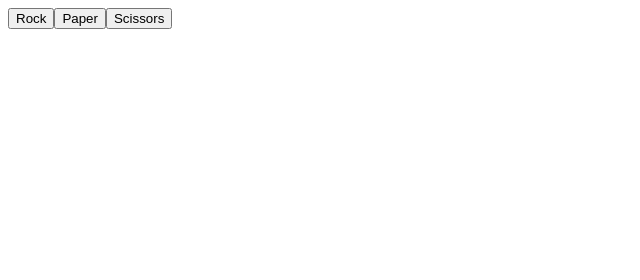
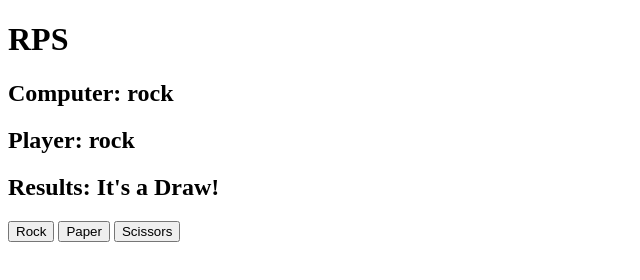
Before and after one commit to BlaqueC88/RockPaperScissors, a plain HTML site: page index.html in a window 1280 px wide. Both pictures are taken after a click on the button "Rock". Shown: the whole page, without its empty margins (0-640 px from the left). Drawn offline with Linux system fonts and the light colour scheme.

Commit message:
HTML & DOM
1) I added buttons and displays through the HTML instead of the DOM for convenience.
2) My playRound parameters are giving me undefined values, still working on that.

```diff
--- a/index.html
+++ b/index.html
@@ -9,9 +9,18 @@
 </head>
 <body>
 
-  <div id="rps"></div>
+  <h1 class="heading">RPS</h1>
 
-  <script type="module" src="script.js"></script>
+  <h2>Computer: <span id="computer"></span></h2>
+  <h2>Player: <span id="player"></span></h2>
+  <h2>Results: <span id="results"></span></h2>
+
+  <button id="rock">Rock</button>
+  <button id="paper">Paper</button>
+  <button id="scissors">Scissors</button>
+
+
+  <script src="script.js"></script>
 
 </body>
 </html>
--- a/script.js
+++ b/script.js
@@ -1,58 +1,60 @@
-const rps = document.querySelector("#rps");
+const playerChoiceDisplay = document.getElementById("player");
+const computerChoiceDisplay = document.getElementById("computer");
+const resultsDisplay = document.getElementById("results");
+const possibleChoices = document.querySelectorAll("button");
 
-const rock = document.createElement("button");
-const paper = document.createElement("button");
-const scissors = document.createElement("button");
+possibleChoices.forEach(possibleChoices => possibleChoices.addEventListener("click", (e) => {
+  playerSelection = e.target.id;
+  playerChoiceDisplay.innerHTML = playerSelection;
+  getComputerChoice();
+  playRound();
+}));
 
-rock.classList.add("rock");
-paper.classList.add("paper");
-scissors.classList.add("scissors");
-
-rock.textContent = "Rock";
-paper.textContent = "Paper";
-scissors.textContent = "Scissors";
-
-rps.appendChild(rock);
-rps.appendChild(paper);
-rps.appendChild(scissors);
-
-
-
-
-let computerChoice = ["rock", "paper", "scissors"]
-let playerChoice =
-
-// Your game is going to play against the computer, so begin with a function called getComputerChoice that will randomly return either ‘Rock’, ‘Paper’ or ‘Scissors’. We’ll use this function in the game to make the computer’s play. Tip: use the console to make sure this is returning the expected output before moving to the next step!
+let computerChoice;
 
 function getComputerChoice(computerSelection) {
-  computerSelection = computerChoice[Math.floor(Math.random() * computerChoice.length)];
+  computerSelection = Math.floor(Math.random() * possibleChoices.length) + 1
 
-  return computerSelection;
-
+  if (computerSelection === 1){
+    computerChoice = "rock";
+  }
+  else if (computerSelection === 2){
+    computerChoice = "paper";
+  }
+  else if (computerSelection === 3){
+    computerChoice = "scissors";
+  }
+  computerChoiceDisplay.innerHTML = computerChoice;
 };
 
-// Write a function that plays a single round of Rock Paper Scissors. The function should take two parameters - the playerSelection and computerSelection - and then return a string that declares the winner of the round like so: "You Lose! Paper beats Rock"
+let playerSelection;
+let results;
 
 function playRound(playerSelection, computerSelection){
 
     if (playerSelection === computerSelection){
-      return "It's a Draw!"
+      results = "It's a Draw!";
     }
     else if (playerSelection === "rock" && computerSelection === "paper"){
-      return "You Lose! Paper beats Rock";
+      results = "You Lose! Paper beats Rock";
     }
     else if (playerSelection === "paper" && computerSelection === "scissors"){
-      return "You Lose! Scissors beats Paper";
+      results = "You Lose! Scissors beats Paper";
     }
     else if (playerSelection === "scissors" && computerSelection === "rock"){
-      return "You Lose! Rock beats Scissors";
+      results = "You Lose! Rock beats Scissors";
     }
-    else {
-      return "You Win!";
+    else if (playerSelection === "paper" && computerSelection === "rock"){
+      results = "You Win! Paper beats Rock";
     }
-
+    else if (playerSelection === "scissors" && computerSelection === "paper"){
+      results = "You Win! Scissors beats Paper";
+    }
+    else if (playerSelection === "rock" && computerSelection === "scissors"){
+      results = "You Win! Rock beats Scissors";
+    }
+    resultsDisplay.innerHTML = results;
 };
-
 
 // Write a NEW function called game(). Call the playRound function inside of this one to play a 5 round game that keeps score and reports a winner or loser at the end.
 
@@ -65,5 +67,3 @@ function playRound(playerSelection, computerSelection){
   // }
 
 // }
-
-console.log(playerChoice);
```
